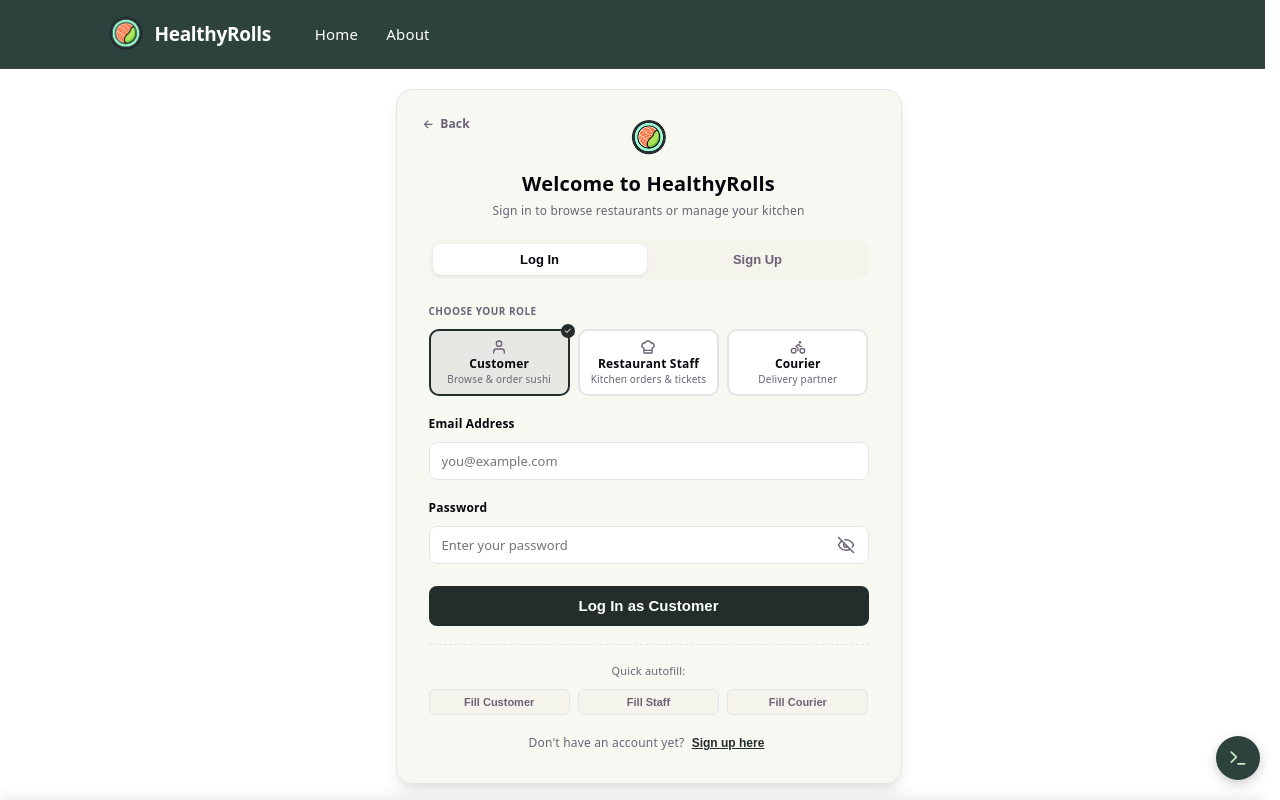
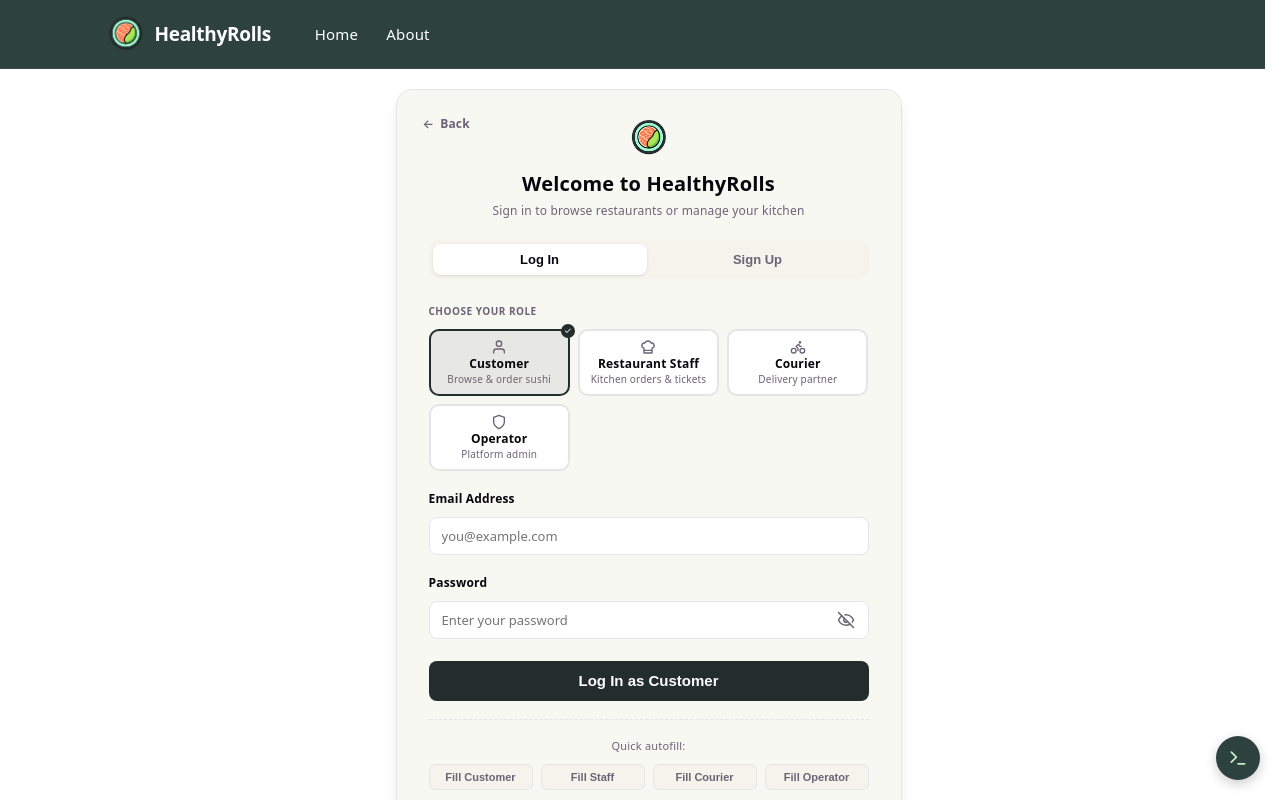
Before and after one commit to Levon-Kadehjian/HealthyRolls_HJ, a React (Vite) app in the folder client/: page /login in a window 1280 px wide. Shown: the top 800 px of the page. Built offline with nearby package versions, Linux system fonts and the light colour scheme.

Commit message:
add operator role card and quick fill

```diff
--- a/client/src/dash/pages/AuthPage.jsx
+++ b/client/src/dash/pages/AuthPage.jsx
@@ -5,6 +5,13 @@ import { useSession } from '../auth/useSession'
 import { loginUser, registerUser } from '../api/auth'
 import PasswordInput from '../components/PasswordInput'
 import './AuthPage.css'
+
+const ROLE_BUTTON_LABELS = {
+  CUSTOMER: 'Customer',
+  RESTAURANT_STAFF: 'Staff',
+  COURIER: 'Courier',
+  OPERATOR: 'Operator',
+}
 
 export default function AuthPage({ initialMode = 'login' }) {
   const [searchParams] = useSearchParams()
@@ -54,6 +61,10 @@ export default function AuthPage({ initialMode = 'login' }) {
       setEmail('courier@healthyrolls.com')
       setPassword('courier123')
       setName('Test Courier')
+    } else if (targetRole === 'OPERATOR') {
+      setEmail('operator@healthyrolls.com')
+      setPassword('operator123')
+      setName('Test Operator')
     }
   }
 
@@ -214,6 +225,25 @@ export default function AuthPage({ initialMode = 'login' }) {
                 <span className="auth-role-desc">Delivery partner</span>
                 {role === 'COURIER' && <span className="auth-role-check">✓</span>}
               </div>
+
+              {/* Operator */}
+              <div
+                role="radio"
+                tabIndex={0}
+                aria-checked={role === 'OPERATOR'}
+                className={`auth-role-card ${role === 'OPERATOR' ? 'auth-role-selected' : ''}`}
+                onClick={() => handleRoleSelect('OPERATOR')}
+                onKeyDown={(e) => (e.key === ' ' || e.key === 'Enter') && handleRoleSelect('OPERATOR')}
+              >
+                <div className="auth-role-icon">
+                  <svg viewBox="0 0 24 24" fill="none" strokeWidth="2" strokeLinecap="round" strokeLinejoin="round">
+                    <path d="M12 22s8-4 8-10V5l-8-3-8 3v7c0 6 8 10 8 10z" />
+                  </svg>
+                </div>
+                <span className="auth-role-title">Operator</span>
+                <span className="auth-role-desc">Platform admin</span>
+                {role === 'OPERATOR' && <span className="auth-role-check">✓</span>}
+              </div>
             </div>
           </div>
 
@@ -288,7 +318,7 @@ export default function AuthPage({ initialMode = 'login' }) {
               ? 'Please wait…'
               : mode === 'signup'
                 ? 'Sign Up as Customer'
-                : `Log In as ${role === 'CUSTOMER' ? 'Customer' : role === 'COURIER' ? 'Courier' : 'Staff'}`}
+                : `Log In as ${ROLE_BUTTON_LABELS[role]}`}
           </button>
         </form>
 
@@ -316,6 +346,13 @@ export default function AuthPage({ initialMode = 'login' }) {
               onClick={() => handleQuickFill('COURIER')}
             >
               Fill Courier
+            </button>
+            <button
+              type="button"
+              className="auth-demo-btn"
+              onClick={() => handleQuickFill('OPERATOR')}
+            >
+              Fill Operator
             </button>
           </div>
         </div>
```
